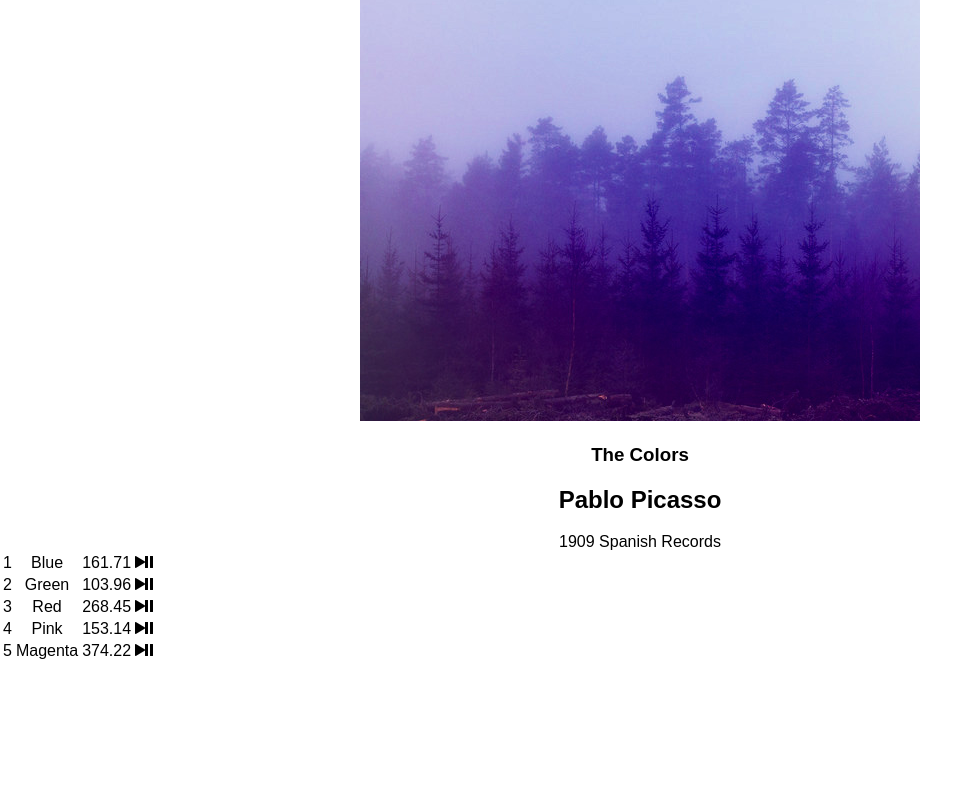
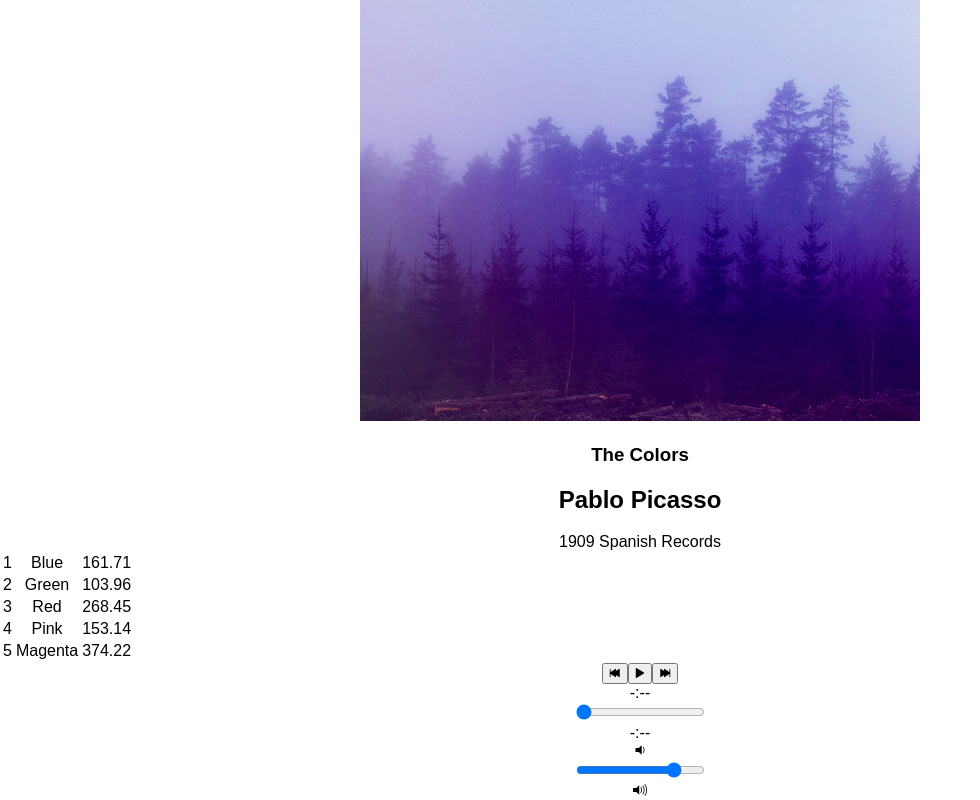
Before and after one commit to lfirebrand/bloc-jams-react, a React (Create React App) app: page /album/the-colors in a window 1280 px wide. Shown: the part 237-1037 px from the top of the page, without its empty margins (0-980 px from the left). Before the commit the page ends 900 px from the top, so only its background shows below. Built offline with nearby package versions, Linux system fonts and the light colour scheme; the HTML template or start-up script is replaced by a standard one.

Commit message:
Checkpoint Player Bar Buttons: completed

```diff
--- a/src/components/Album.js
+++ b/src/components/Album.js
@@ -1,5 +1,6 @@
 import React, { Component } from 'react';
 import albumData from './../data/albums';
+import PlayerBar from './PlayerBar';
 
 class Album extends Component {
   constructor(props) {
@@ -43,6 +44,14 @@
         this.play();
       }
     }
+    handlePrevClick() {
+      const currentIndex = this.state.album.songs.findIndex(song => this.state.currentSong === song);
+      const newIndex = Math.max(0, currentIndex - 1);
+      const newSong = this.state.album.songs[newIndex];
+      this.setSong(newSong);
+      this.play();
+    }
+
 
   render() {
     return (
@@ -70,15 +79,17 @@
                   </td>
                 <td className="song-title">{song.title}</td>
                 <td className="song-duration">{(song.duration)}</td>
-                <td>
-                <span className="ion-play"></span>
-                <span className="ion-pause"></span>
-                </td>
                 </tr>
               )
             }
           </tbody>
         </table>
+        <PlayerBar
+          isPlaying={this.state.isPlaying}
+          currentSong={this.state.currentSong}
+          handleSongClick={() => this.handleSongClick(this.state.currentSong)}
+          handlePrevClick={() => this.handlePrevClick()}
+        />
         </section>
       </section>
     );
--- /dev/null
+++ b/src/components/PlayerBar.js
@@ -0,0 +1,33 @@
+import React, { Component } from 'react';
+
+class PlayerBar extends Component {
+  render() {
+    return (
+      <section className="player-bar">
+        <section id="buttons">
+          <button id="previous" onClick={this.props.handlePrevClick}>
+            <span className="ion-skip-backward"></span>
+          </button>
+          <button id="previous" onClick={this.props.handlePrevClick}>
+            <span className={this.props.isPlaying ? 'ion-pause' : 'ion-play'}></span>
+          </button>
+          <button id="next">
+            <span className="ion-skip-forward"></span>
+          </button>
+        </section>
+        <section id="time-control">
+          <div className="current-time">-:--</div>
+          <input type="range" className="seek-bar" value="0" />
+          <div className="total-time">-:--</div>
+        </section>
+        <section id="volume-control">
+          <div className="icon ion-volume-low"></div>
+          <input type="range" className="seek-bar" value="80" />
+          <div className="icon ion-volume-high"></div>
+        </section>
+      </section>
+    );
+  }
+}
+
+export default PlayerBar;
```
